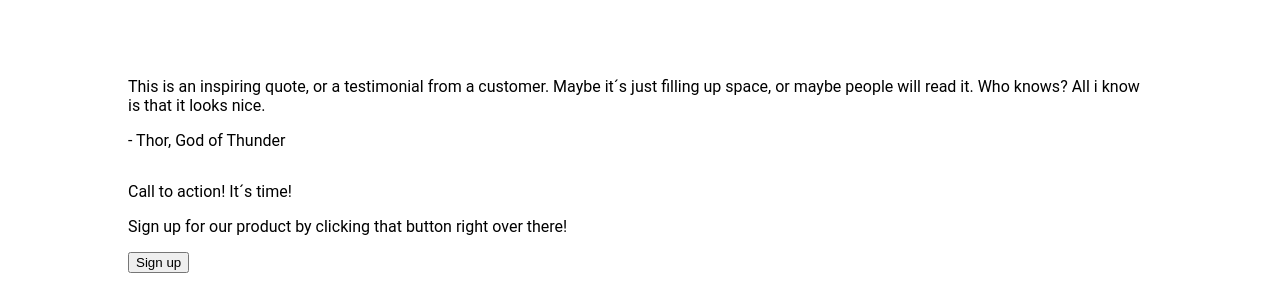
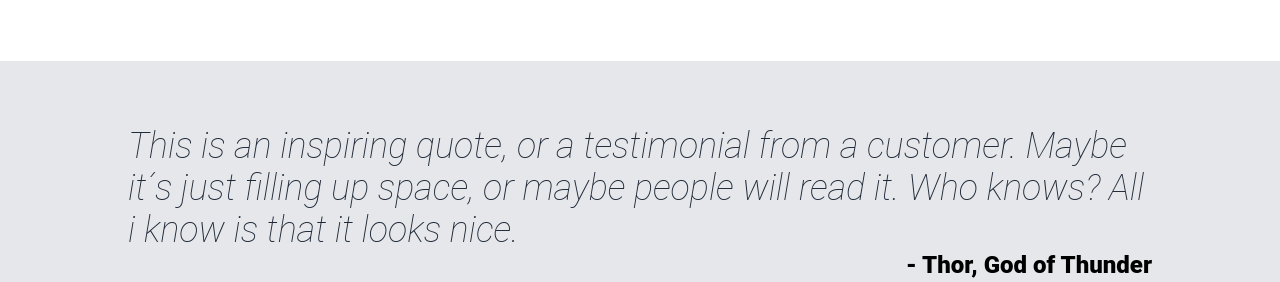
Before and after one commit to Krieten/odin-landing-page, a plain HTML site: page index.html in a window 1280 px wide. Shown: the part 743-1025 px from the top of the page. Drawn offline with Linux system fonts and the light colour scheme.

Commit message:
feat: add css to container3

```diff
--- a/style.css
+++ b/style.css
@@ -114,3 +114,25 @@ body {
     border-radius: 15px;
     aspect-ratio: 1;
 }
+
+/* COntainer 3 */
+
+.container3 {
+    background-color: #E5E7EB;
+    padding: 64px 128px;
+}
+
+.quote {
+    font-size: 36px;
+    font-style: italic;
+    font-weight: lighter;
+    color: #1f2937;
+    margin: 0;
+}
+
+.author {
+    text-align: end;
+    font-weight: 800;
+    font-size: 24px;
+    margin: 0;
+}
```
